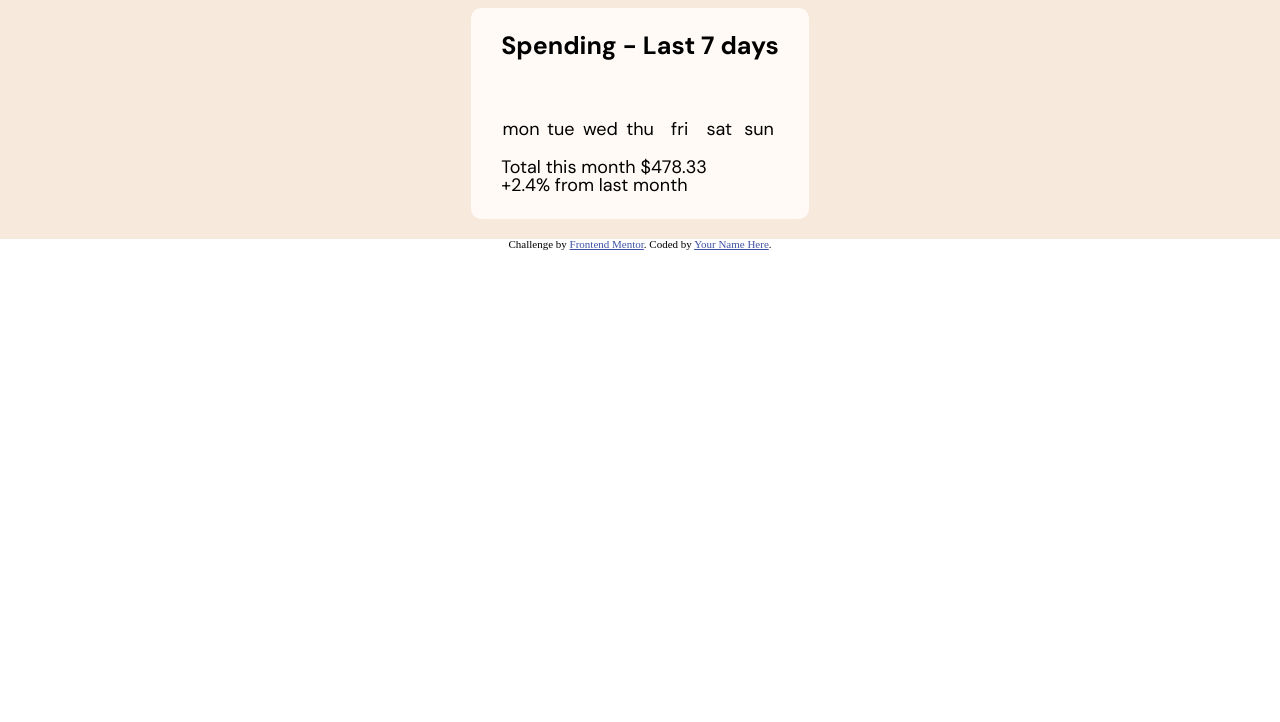
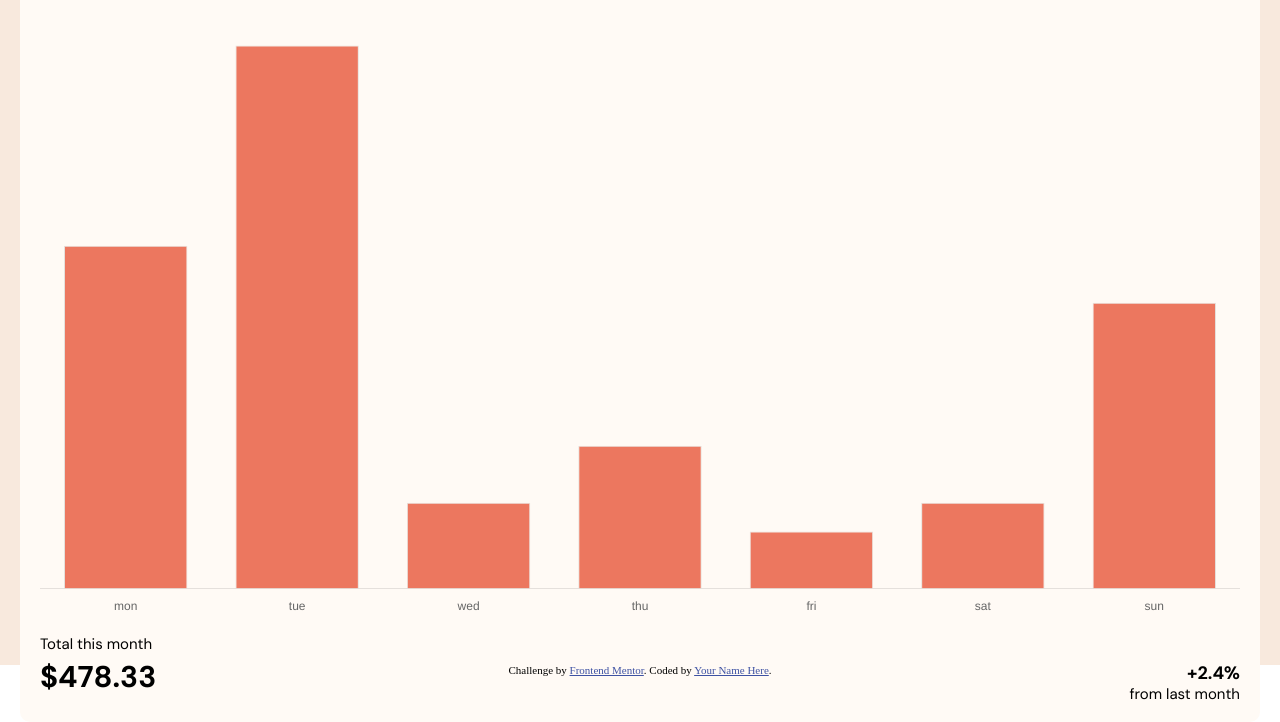
Before and after one commit to felipeMrtni/expenses-chart, a plain HTML site: page index.html in a window 1280 px wide. Shown: the part 135-857 px from the top of the page. Before the commit the page ends 800 px from the top, so only its background shows below. Drawn offline with nearby package versions, Linux system fonts and the light colour scheme.

Commit message:
axis and plugin hidden

```diff
--- a/assets/css/styles.css
+++ b/assets/css/styles.css
@@ -1,7 +1,12 @@
 :root {
     /* font-size */
+    --font-orange-title: 1.8rem;
     --font-orange-amount: 3rem;
-    --font-white-chart-title: 2.5rem;
+    --font-chart-title: 2.5rem;
+    --font-this-amount: 3rem;
+    --font-this-text: 1.5rem;
+    --font-last-amount: 1.8rem;
+    --font-last-text: 1.5rem;
     /* font-weight */
     --weight-normal: 400;
     --weight-bold: 700;
@@ -14,11 +19,17 @@
     --color-very-pale-orange: hsl(33, 100%, 98%);
     /* width */
     --width-orange-container: 100%;
+    /* --width-orange-container: min(100% - 400px, 840px); */
+    --width-white-container: 100%;
     --width-chart-item: 100%;
+    --width-total: 100%;
+    /* height */
+    --height-container: 100vh;
+    --height-last-month: 0;
     /* padding */
     --padding-container: 2rem;
-    --padding-orange-container: 2.5rem 3rem;
-    --padding-white-container: 2.5rem 3rem;
+    --padding-orange-container: 3rem 2rem;
+    --padding-white-container: 3rem 2rem;
     --padding-chart-box: 2rem 0;
 
 }
@@ -41,6 +52,7 @@ html {
     flex-direction: column;
     justify-content: center;
     align-items: center;
+    height: var(--height-container);
     gap: 2.5rem;
     padding: var(--padding-container);
 }
@@ -53,9 +65,11 @@ html {
     flex-direction: column;
     padding: var(--padding-orange-container);
     width: var(--width-orange-container);
+    /* margin-inline: auto; quando usar a width diferente */
 }
 
 .orange-title {
+    font-size: var(--font-orange-title);
     color: var(--color-very-pale-orange);
 }
 
@@ -74,26 +88,65 @@ html {
 
 .white-container {
     background: var(--color-very-pale-orange);
+    width: var(--width-white-container);
     padding: var(--padding-white-container);
     border-radius: 1rem;
+    display: flex;
+    flex-direction: column;
+}
+
+.chart-title {
+    font-size: var(--font-chart-title);
+    font-weight: bold;
 }
 
 .chart-box {
-    display: flex;
-    height: 10rem;
+    /* display: flex;
+    justify-content: center;
+    align-items: flex-end;
+    height: 10rem;*/
     padding: var(--padding-chart-box);
+    /* width: 100%;
+    height: 100%; */
+
 }
 
-.chart-title {
-    font-size: var(--font-white-chart-title);
-    font-weight: bold;
+.total-box {
+    display: flex;
+    justify-content: center;
+    align-items: center;
 }
 
-.chart-item {
+.total {
     display: flex;
     flex-direction: column;
-    width: var(--width-chart-item);
-    justify-content: flex-end;
-    align-items: center;
+    width: var(--width-total);
+}
 
+.this-month {
+    gap: 1rem;
 }
+
+.this-text {
+    font-size: var(--font-this-text);
+}
+
+.this-amount {
+    font-size: var(--font-this-amount);
+    font-weight: var(--weight-bold);
+}
+
+.last-month {
+    align-items: flex-end;
+    height: var(--height-last-month);
+    gap: 0.5rem;
+}
+
+.last-amount {
+    font-size: var(--font-last-amount);
+    font-weight: var(--weight-bold);
+}
+
+.last-text {
+    font-size: var(--font-last-text);
+}
--- /dev/null
+++ b/assets/js/chart.js
@@ -0,0 +1,37 @@
+const ctx = document.getElementById('myChart');
+
+new Chart(ctx, {
+    type: 'bar',
+    data: {
+        labels: ['mon', 'tue', 'wed', 'thu', 'fri', 'sat', 'sun'],
+        datasets: [{
+        label: '', //label: 'Spending - Last 7 days'
+        data: [12, 19, 3, 5, 2, 3, 10],
+        borderWidth: 1,
+        backgroundColor: 'rgb(236, 119, 95)',
+        //testes
+        base: 0,
+        }]
+    },
+    options: {
+        scales: {
+            y: {
+                beginAtZero: true,
+                display: false,
+            },
+            x: {
+                grid: {
+                    display:false,
+                }
+            }
+        },
+        plugins: {
+            legend: {
+                display: false
+            },
+        },
+        // pointStyle: {
+        //     pointStyle: 'circle',
+        // }
+    }
+});
--- a/index.html
+++ b/index.html
@@ -31,43 +31,16 @@
       <div class="white-container">
         <h2 class="chart-title">Spending - Last 7 days</h2>
         <div class="chart-box">
-        <div class="chart-item">
-          <span class="chart-bar"></span>
-          <span class="chart-day">mon</span>
-        </div>
-        <div class="chart-item">
-          <span class="chart-bar"></span>
-          <span class="chart-day">tue</span>
-        </div>
-        <div class="chart-item">
-          <span class="chart-bar"></span>
-          <span class="chart-day">wed</span>
-        </div>
-        <div class="chart-item">
-          <span class="chart-bar"></span>
-          <span class="chart-day">thu</span>
-        </div>
-        <div class="chart-item">
-          <span class="chart-bar"></span>
-          <span class="chart-day">fri</span>
-        </div>
-        <div class="chart-item">
-          <span class="chart-bar"></span>
-          <span class="chart-day">sat</span>
-        </div>
-        <div class="chart-item">
-          <span class="chart-bar"></span>
-          <span class="chart-day">sun</span>
-        </div>
-      </div>
-      <div class="white-total-box">
-        <div class="total-box">
-          <span class="total-title">Total this month</span>
-          <span class="total-amount">$478.33</span>
+          <canvas id="myChart"></canvas>
         </div>
         <div class="total-box">
-          <span class="percentage-amount">+2.4%</span>
-          <span class="percentage-text">from last month</span>
+          <div class="total this-month">
+            <span class="this-text">Total this month</span>
+            <span class="this-amount">$478.33</span>
+          </div>
+          <div class="total last-month">
+            <span class="last-amount">+2.4%</span>
+            <span class="last-text">from last month</span>
           </div>
         </div>
       </div>
@@ -77,5 +50,8 @@
       Challenge by <a href="https://www.frontendmentor.io?ref=challenge" target="_blank">Frontend Mentor</a>.
       Coded by <a href="#">Your Name Here</a>.
     </div>
+
+    <script src="https://cdn.jsdelivr.net/npm/chart.js"></script>
+    <script src="./assets/js/chart.js"></script>
   </body>
 </html>
```
Lines whose indentation alone changed are shown as unchanged.
